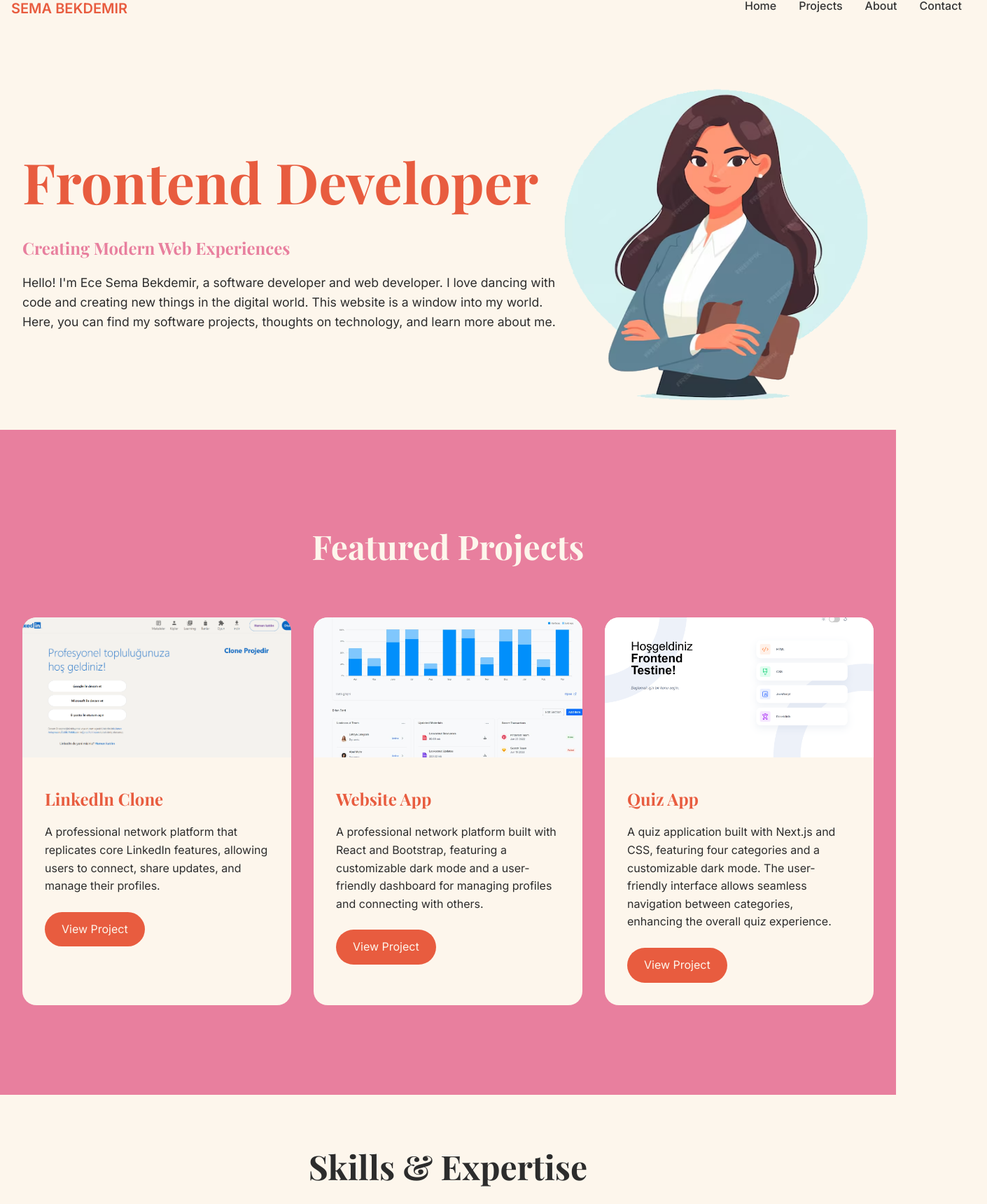
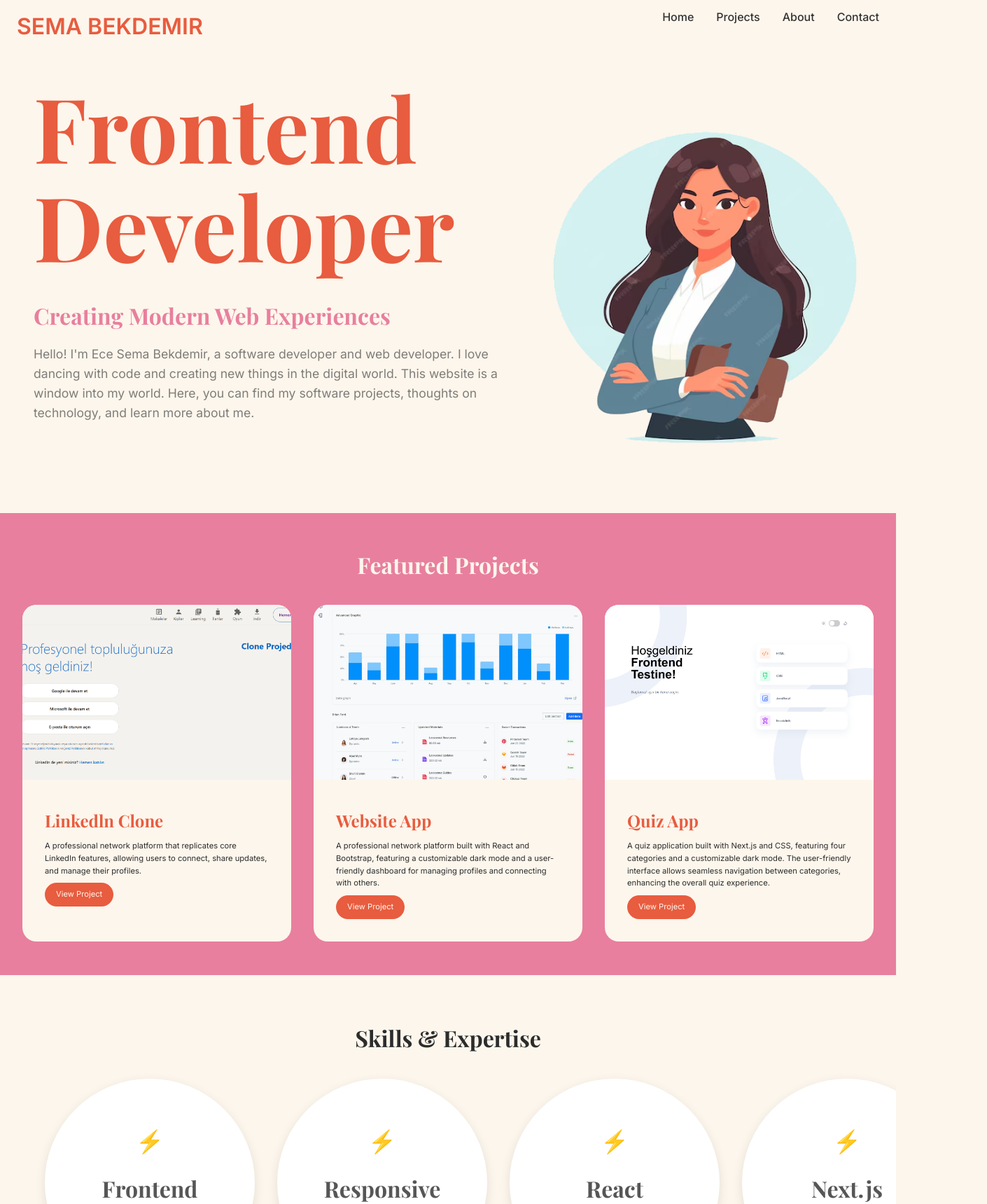
Before and after one commit to ecesemabekdemir/portfolio-next, a Next.js app: page / in a window 1280 px wide. Shown: the part 20-1740 px from the top of the page at 70% size, 1410 px wide, since content can reach past the window. Built offline with nearby package versions, Linux system fonts and the light colour scheme.

Commit message:
reponsive

```diff
--- a/app/globals.css
+++ b/app/globals.css
@@ -33,7 +33,6 @@ h4 {
 }
 
 .container {
-  max-width: 1400px;
   margin: 0 auto;
   padding: 0 2rem;
 }
@@ -42,32 +41,34 @@ h4 {
 .hero {
   display: flex;
   justify-content: space-between;
-  padding: 5rem 0 2rem;
+  padding: 1rem;
   position: relative;
+  gap: 50px;
 }
 
 .hero-content {
   display: flex;
   flex-direction: column;
-  justify-content: center;
+  justify-content: start;
 }
 
 .hero-title {
-  font-size: 5rem;
+  font-size: 8rem;
   line-height: 1.1;
   margin-bottom: 2rem;
   color: var(--coral);
 }
 
 .hero-subtitle {
-  font-size: 1.5rem;
+  font-size: 2rem;
   color: var(--pink);
   margin-bottom: 1rem;
 }
 
 .hero-description {
   font-size: 1.1rem;
-  margin-bottom: 1rem;
+  margin-bottom: 7rem;
+  opacity: 60%;
 }
 
 .hero-image-container {
@@ -87,16 +88,16 @@ h4 {
 }
 
 /* ------------------------------------------Projects Section */
-.projects {
-  padding: 0;
+#projects-main {
+  padding: 3rem 0 ;
   background: var(--pink);
   color: var(--cream);
 }
 
 .section-title {
-  font-size: 3rem;
+  font-size: 2rem;
+  text-align: center;
   margin-bottom: 2rem;
-  text-align: center;
 }
 
 .projects-grid-main {
@@ -105,73 +106,97 @@ h4 {
   gap: 2rem;
 }
 
-.project-card {
+.project-card-main {
   background: var(--cream);
   border-radius: 20px;
   overflow: hidden;
   transition: var(--transition);
 }
 
-.project-card:hover {
+.project-card-main:hover {
   transform: translateY(-10px);
 }
 
-.project-image {
+.project-image-main {
   width: 100%;
-  height: 200px;
+  height: 250px;
   object-fit: cover;
 }
 
-.project-content {
+.project-content-main {
   padding: 2rem;
 }
 
-.project-title {
+.project-title-main {
   color: var(--coral);
-  margin-bottom: 1rem;
+  margin-bottom: 0.5rem;
   font-size: 1.5rem;
 }
 
-.project-description {
+.project-description-main {
   color: var(--text-dark);
-  margin-bottom: 1.5rem;
+  margin-bottom: 0.5rem;
+  font-size: 0.7rem;
 }
 
-.project-link {
+.project-link-main {
   display: inline-block;
-  padding: 0.75rem 1.5rem;
+  padding: 0.5rem 1rem;
   background: var(--coral);
   color: var(--cream);
   text-decoration: none;
   border-radius: 25px;
   transition: var(--transition);
+  font-size: 0.7rem;
 }
 
-.project-link:hover {
+.project-link-main:hover {
   background: var(--pink);
   transform: translateX(5px);
 }
 
 /* --------------------------------------------------------------Skills Section */
 .skills {
-  padding: 4rem 0;
+  padding: 4rem 2rem;
   background: var(--cream);
+  overflow: hidden;
+}
+
+.skills-grid-container {
+  overflow: hidden;
+  width: 100%;
 }
 
 .skills-grid {
-  display: grid;
-  grid-template-columns: repeat(6, 1fr);
-  gap: 2rem;
+  display: flex;
+  animation: slideSkills 30s linear infinite;
+  width: max-content;
+}
+
+@keyframes slideSkills {
+  0% {
+    transform: translateX(0);
+  }
+  100% {
+    transform: translateX(-50%);
+  }
 }
 
 .skill-card {
-  width: 250px;
+width: 300px;
   padding: 4rem;
   background: white;
   border-radius: 50%;
   text-align: center;
   transition: var(--transition);
   box-shadow: 0 5px 15px rgba(0, 0, 0, 0.1);
+  margin-right: 2rem;
+  flex-shrink: 0;
+}
+
+.skill-card h3 {
+  font-size: 2rem;
+  opacity: 80%;
 }
 
 .skill-card:hover {
@@ -180,10 +205,11 @@ h4 {
 }
 
 .skill-icon {
-  font-size: 2.5rem;
+  font-size: 2rem;
   color: var(--coral);
   margin-bottom: 1rem;
 }
+
 
 /*------------------------------------------------------------ Contact Section */
 .contact {
@@ -223,18 +249,6 @@ h4 {
   transform: translateY(-5px);
 }
 
-/* project---------------------------*/
-.projects {
-  padding: 8rem 0;
-  background: var(--pink);
-  color: var(--cream);
-}
-
-.section-title {
-  font-size: 3rem;
-  margin-bottom: 4rem;
-  text-align: center;
-}
 
 /* Animations */
 @keyframes fadeIn {
@@ -283,7 +297,7 @@ h4 {
     height: 200px;
   }
 
-  .projects {
+  #projects-main {
     padding: 1rem 0;
   }
 
@@ -292,37 +306,38 @@ h4 {
     grid-template-columns: repeat(2, 1fr);
   }
 
-  .project-card {
+  .project-card-main {
     width: 300px;
     height: 300px;
   }
 
-  .project-card:hover {
+  .project-card-main:hover {
     transform: translateY(-10px);
   }
 
-  .project-image {
+  .project-image-main {
     width: 100%;
     height: 200px;
   }
 
-  .project-content {
+  .project-content-main {
     padding: 1rem;
   }
 
-  .project-title {
+  .project-title-main {
     margin-bottom: 0.5rem;
     font-size: 1rem;
   }
 
-  .project-description {
+  .project-description-main {
     font-size: 0.75rem;
     margin-bottom: 0.5rem;
   }
 
-  .project-link {
+  .project-link-main {
     padding: 0.75rem 1rem;
   }
+
   .section-title {
     font-size: 1rem;
     margin-bottom: 0.5rem;
--- a/app/home/page.jsx
+++ b/app/home/page.jsx
@@ -42,26 +42,28 @@ export default function Home() {
       <div className="container">
         <Hero />
       </div>
-      <div className="projects" id="projects">
+      <div className="projects" id="projects-main">
         <div className="container">
           <h2 className="section-title">Featured Projects</h2>
           <div className="projects-grid-main">
             {projectsData.map((project) => (
-              <div key={project} className="project-card">
+              <div key={project} className="project-card-main">
                 <Image
                   src={project.image}
                   alt={`Project ${project}`}
                   width={300}
                   height={200}
-                  className="project-image"
+                  className="project-image-main"
                 />
-                <div className="project-content">
-                  <h3 className="project-title">{project.title}</h3>
-                  <p className="project-description">{project.description}</p>
+                <div className="project-content-main">
+                  <h3 className="project-title-main">{project.title}</h3>
+                  <p className="project-description-main">
+                    {project.description}
+                  </p>
                   <Link
                     href={project.liveLink}
                     target="_blank"
-                    className="project-link"
+                    className="project-link-main"
                   >
                     View Project
                   </Link>
--- a/components/nav/index.jsx
+++ b/components/nav/index.jsx
@@ -25,7 +25,7 @@ export default function Nav() {
             <Link href="/about">About</Link>
           </li>
           <li>
-            <Link href="/contact">Contact</Link>
+            <Link href="#contact">Contact</Link>
           </li>
         </ul>
       </div>
--- a/components/nav/nav.css
+++ b/components/nav/nav.css
@@ -1,24 +1,21 @@
 /* Navigation Styles */
-/* .nav {
-  position: fixed;
-  top: 0;
-  left: 0;
-  right: 0;
+.nav-container {
+
   background: rgba(253, 246, 236, 0.95);
   backdrop-filter: blur(10px);
   z-index: 1000;
   padding: 1rem 0;
   transition: var(--transition);
-} */
+}
 
 .nav-content {
   display: flex;
   justify-content: space-between;
-
+  padding:1rem 1.5rem;
 }
 
 .nav-logo {
-  font-size: 1.25rem;
+  font-size: 2rem;
   font-weight: 600;
   color: var(--coral);
   text-decoration: none;
@@ -26,7 +23,7 @@
 
 .nav-links {
   display: flex;
-  gap: 3rem;
+  gap: 2rem;
   list-style: none;
 }
 
@@ -34,13 +31,11 @@
   text-decoration: none;
   color: var(--text-dark);
   font-weight: 500;
-  position: relative;
   padding: 0.5rem 0;
 }
 
 .nav-links a::after {
   content: "";
-  position: absolute;
   bottom: 0;
   left: 0;
   width: 0;
@@ -61,10 +56,6 @@
   display: none;
 }
 
-.nav-container {
-  padding: 1rem;
-  position: relative;
-}
 
 .menu-icon {
   display: none;
@@ -84,7 +75,6 @@
   display: flex;
   gap: 2rem;
   list-style: none;
-  width: 200px;
 }
 
 .nav-links a {
--- a/components/skills/index.jsx
+++ b/components/skills/index.jsx
@@ -9,9 +9,12 @@ export default function Skills() {
             {[
               "Frontend Development",
               "Responsive Design",
-              "React & Next.js",
+              "React ",
+              "Next.js",
               "JavaScript",
-              "CSS & Animation",
+              "CSS ",
+              "Animation",
+              "Typescript",
             ].map((skill) => (
               <div key={skill} className="skill-card">
                 <div className="skill-icon">⚡</div>
```
